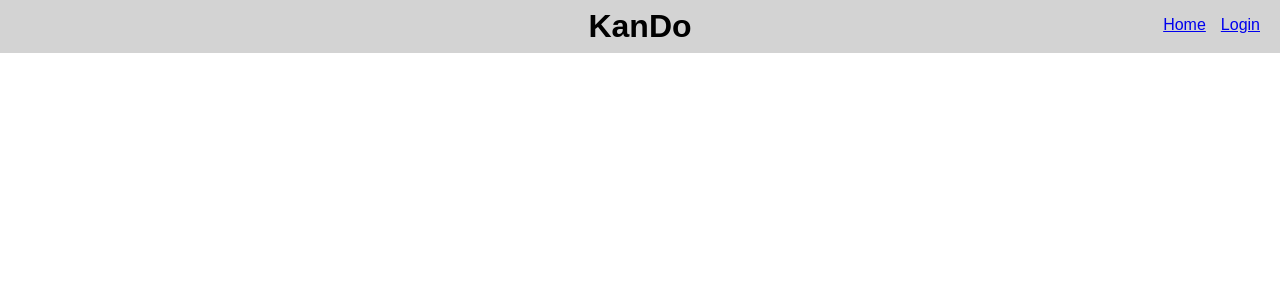
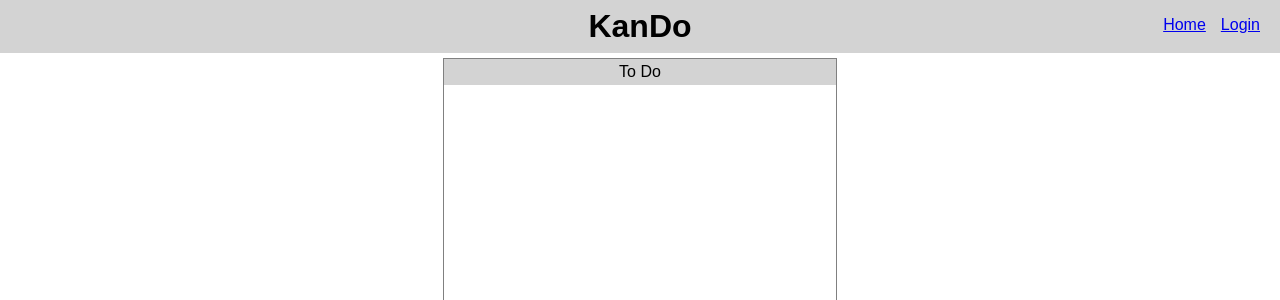
Before and after one commit to clintonowen/kando-mvp-client, a React (Create React App) app: page /board in a window 1280 px wide. Shown: the top 300 px of the page. Built offline with nearby package versions, Linux system fonts and the light colour scheme.

Commit message:
Add Board and Column components

```diff
--- a/src/components/App.js
+++ b/src/components/App.js
@@ -1,10 +1,11 @@
 import React from 'react';
 import { connect } from 'react-redux';
-import { Route } from 'react-router-dom';
+import { Route, withRouter } from 'react-router-dom';
 
 import HeaderBar from './header-bar';
 import LandingPage from './landing-page';
 import LoginForm from './login-form';
+import Board from './board';
 
 class App extends React.Component {
   render() {
@@ -13,9 +14,10 @@ class App extends React.Component {
         <HeaderBar />
         <Route exact path="/" component={LandingPage} />
         <Route exact path="/login" component={LoginForm} />
+        <Route exact path="/board" component={Board} />
       </div>
     );
   }
 }
 
-export default App;
+export default withRouter(connect()(App));
--- /dev/null
+++ b/src/components/board.css
@@ -0,0 +1,18 @@
+.board-wrapper {
+  height: calc(100vh - 52px);
+  padding: 3px;
+  margin-top: 52px;
+  /* overflow-x: scroll;
+  overflow-y: hidden; */
+}
+
+.board {
+  display: flex;
+  flex-wrap: nowrap;
+  height: 100%;
+  margin: 0px;
+  margin-left: auto;
+  margin-right: auto;
+  max-width: 400px;
+  padding: 0px;
+}
--- a/src/components/board.js
+++ b/src/components/board.js
@@ -1,12 +1,16 @@
 import React from 'react';
 import {connect} from 'react-redux';
-// import Column from './column';
+import Column from './column';
+import './board.css';
 
 export class Board extends React.Component {
   render() {
+
     return (
-      <div className="board">
-        {/* <Column /> */}
+      <div className="board-wrapper">
+        <main className="board">
+          <Column />
+        </main>
       </div>
     );
   }
--- /dev/null
+++ b/src/components/column.css
@@ -0,0 +1,19 @@
+.column {
+  border: 1px solid gray;
+  /* flex-basis: 400px;
+  flex-grow: 1;
+  flex-shrink: 1; */
+  height: calc(100% - 6px);
+  margin: 3px;
+  /* max-width: 400px; */
+  /* min-width: 200px; */
+  padding: 0px;
+  width: 400px;
+}
+
+.col-header {
+  background-color: lightgray;
+  padding: 4px;
+  text-align: center;
+  width: 100%;
+}
--- /dev/null
+++ b/src/components/column.js
@@ -0,0 +1,21 @@
+import React from 'react';
+import {connect} from 'react-redux';
+// import Column from './column';
+import './column.css';
+
+export class Column extends React.Component {
+  render() {
+    return (
+      <section className="column">
+        <header className="col-header">To Do</header>
+        {/* <Task /> */}
+      </section>
+    );
+  }
+}
+
+const mapStateToProps = state => ({
+
+});
+
+export default connect(mapStateToProps)(Column);
--- a/src/index.css
+++ b/src/index.css
@@ -1,5 +1,9 @@
+* {
+  box-sizing: border-box;
+}
+
 body {
+  font-family: sans-serif;
   margin: 0;
   padding: 0;
-  font-family: sans-serif;
 }
--- a/src/index.js
+++ b/src/index.js
@@ -3,8 +3,8 @@ import ReactDOM from 'react-dom';
 import { BrowserRouter as Router } from 'react-router-dom';
 import { Provider } from 'react-redux';
 import store from './store';
+import './index.css';
 import 'normalize.css';
-import './index.css';
 import App from './components/app';
 import registerServiceWorker from './registerServiceWorker';
 
--- a/src/reducers/activity.js
+++ b/src/reducers/activity.js
@@ -9,13 +9,11 @@ const initialState = {
 
 export default (state=initialState, action) => {
   if (action.type === SHOW_NAV_MENU) {
-    console.log('SHOW_NAV_MENU ran');
     return Object.assign({}, state, {
       showNavMenu: true
     });
   }
   if (action.type === HIDE_NAV_MENU) {
-    console.log('HIDE_NAV_MENU ran');
     return Object.assign({}, state, {
       showNavMenu: false
     });
```
